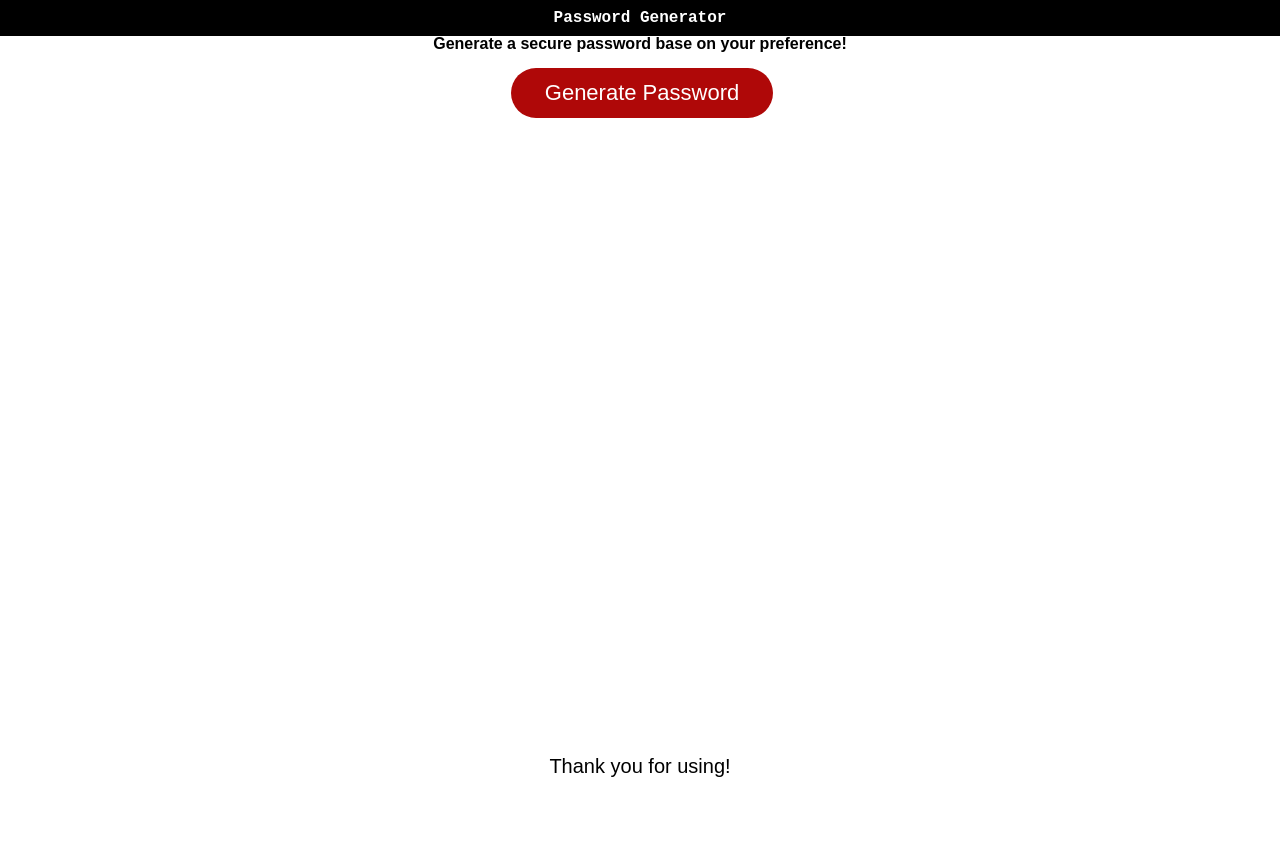
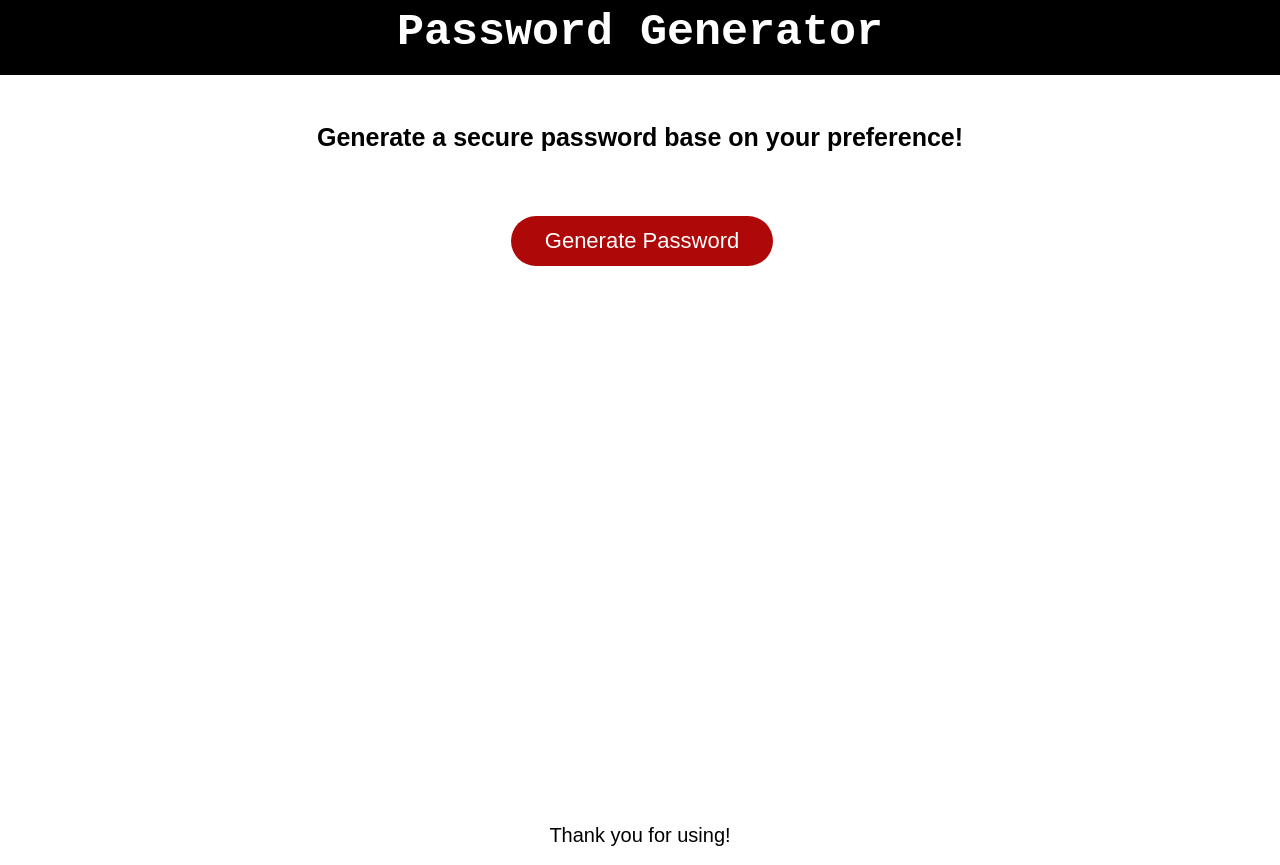
Before and after one commit to winglovecola/trivia-quest, a plain HTML site: page index.html in a window 1280 px wide. Before the commit the page ends 800 px from the top, so only its background shows below. Drawn offline with Linux system fonts and the light colour scheme.

Commit message:
updated html and css files

```diff
--- a/assets/css/style.css
+++ b/assets/css/style.css
@@ -1,3 +1,17 @@
+
+h1 {
+
+  font-size: 45px;
+  margin-bottom: 10px;
+}
+
+
+h2 {
+
+  font-size: 25px;
+
+  margin-bottom: 10px;
+}
 
 header {
   display: block;
@@ -6,7 +20,7 @@ header {
   background-color: black;
   color: white;
   padding: 10px;
-
+  margin-bottom: 30px;
 }
 
 header.ng-hide {
@@ -14,7 +28,7 @@ header.ng-hide {
 }
 
 header.ng-hide-add, header.ng-hide-remove {
-  transition: all .5s ease-out;
+  transition: all linear 0.5s;
 }
 
 main {
@@ -28,6 +42,7 @@ main section, main div {
   display: block;
   text-align: center;
   font-family: Arial, Helvetica, sans-serif;
+  padding: 20px;
 }
 
 main section.ng-hide {
--- a/index.html
+++ b/index.html
@@ -28,7 +28,7 @@
 
 
       <section ng-show="showItem.keygenPrefChar" class="keygen-pref-char">
-        <h2>Choose how many character in your password.</h2>
+        <h2>Choose how many characters for your password.</h2>
         <div id="char-num-tips">Min 8 and Max 128 characters</div>
         <br><br>
         <button class="btn-change-char" ng-click="kengenCharNumSub ()">-</button> <input type="text" class="input-change-char" ng-model="kengenCharNum" minlength="1" maxlength="3"/> <button class="btn-change-char" ng-click="kengenCharNumAdd ()">+</button>
@@ -41,10 +41,10 @@
         <h2>Choose what type of characters include in your password.</h2>
 
         <ul>
-          <li><input type="checkbox" ng-model="cbKeygenType.lowercase"> Lowercase</li>
-          <li><input type="checkbox" ng-model="cbKeygenType.uppercase"> Uppercase</li>
-          <li><input type="checkbox" ng-model="cbKeygenType.numeric"> Numeric</li>
-          <li><input type="checkbox" ng-model="cbKeygenType.specialChar"> Special Characters</li>
+          <li><input type="checkbox" ng-model="cbKeygenType.lowercase">&nbsp;&nbsp;&nbsp;Lowercase</li>
+          <li><input type="checkbox" ng-model="cbKeygenType.uppercase">&nbsp;&nbsp;&nbsp;Uppercase</li>
+          <li><input type="checkbox" ng-model="cbKeygenType.numeric">&nbsp;&nbsp;&nbsp;Numeric</li>
+          <li><input type="checkbox" ng-model="cbKeygenType.specialChar">&nbsp;&nbsp;&nbsp;Special Characters</li>
         </ul>
 
         <br><br>
```
